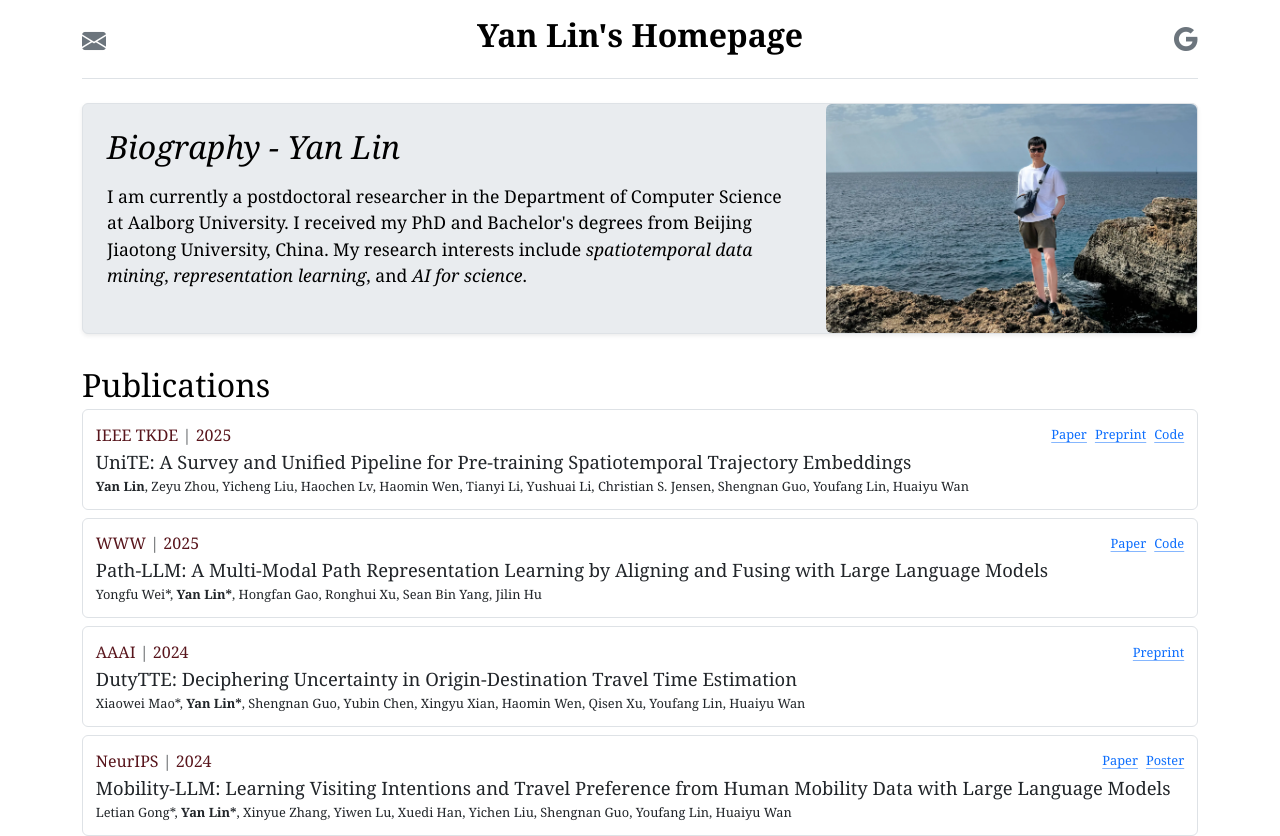
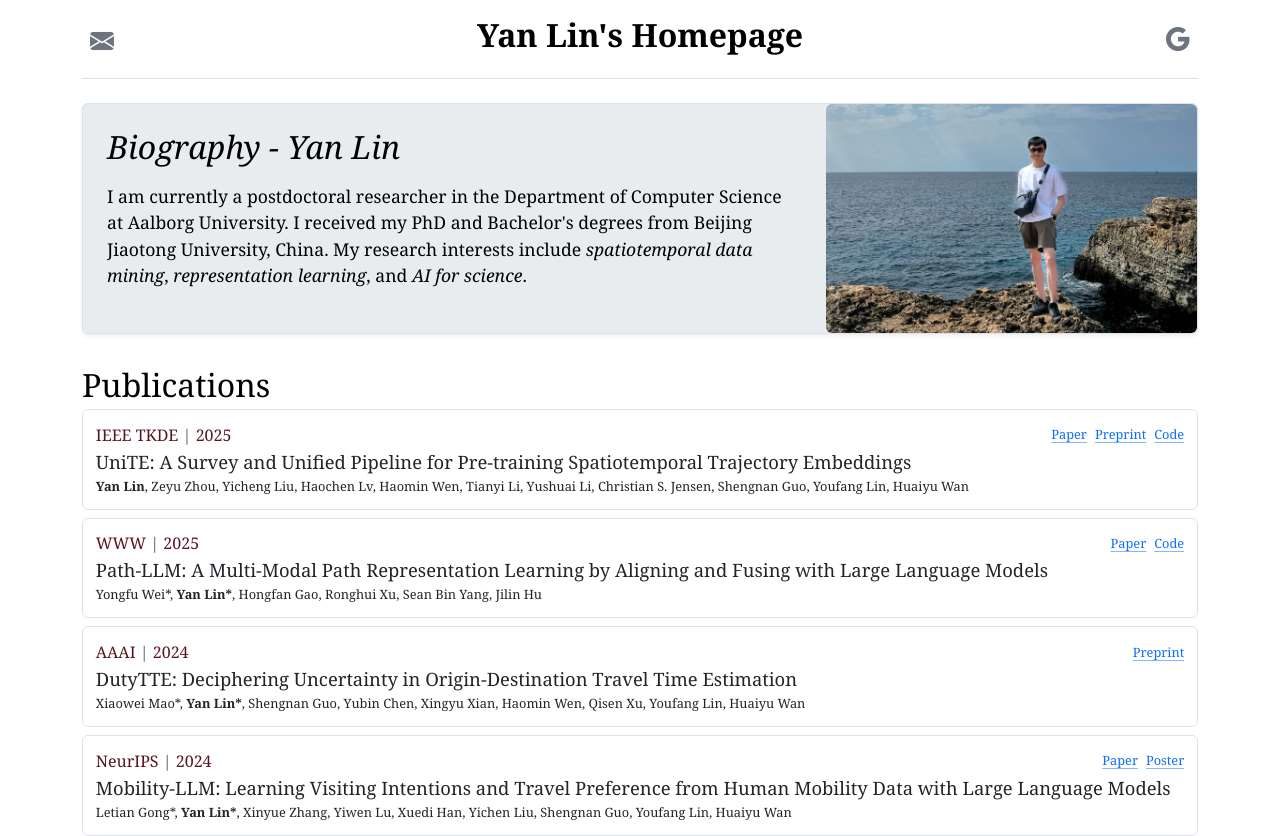
Before and after one commit to Logan-Lin/Homepage, a plain HTML site: page index.html in a window 1280 px wide. Shown: the top 836 px of the page. Drawn offline with nearby package versions, Linux system fonts and the light colour scheme.

Commit message:
Adjust header icon style

```diff
--- a/index.html
+++ b/index.html
@@ -16,13 +16,13 @@
     <header class="border-bottom lh-1 py-3">
       <div class="row flex-nowrap justify-content-between align-items-center">
         <div class="col-2 pt-1">
-          <a class="link-secondary header-icon" href="mailto:s@yanlincs.com"><i class="bi bi-envelope-fill"></i></a>
+          <a class="link-secondary header-icon px-2" href="mailto:s@yanlincs.com"><i class="bi bi-envelope-fill"></i></a>
         </div>
         <div class="col-8 text-center">
           <div class="page-header-logo text-body-emphasis text-decoration-none h2 fw-bold">Yan Lin's Homepage</div>
         </div>
         <div class="col-2 d-flex justify-content-end align-items-center">
-          <a class="link-secondary header-icon" href="https://scholar.google.com/citations?user=nHMmG2UAAAAJ&hl=en"
+          <a class="link-secondary header-icon px-2" href="https://scholar.google.com/citations?user=nHMmG2UAAAAJ&hl=en"
             target="_blank"><i class="bi bi-google"></i></a>
         </div>
       </div>
```
